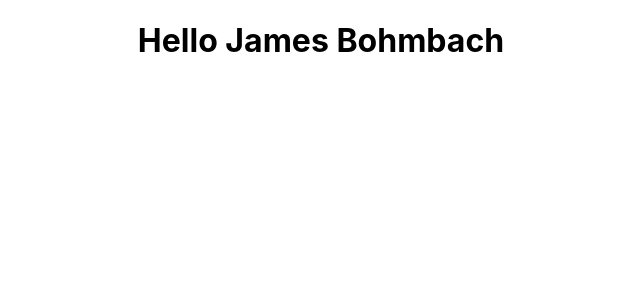
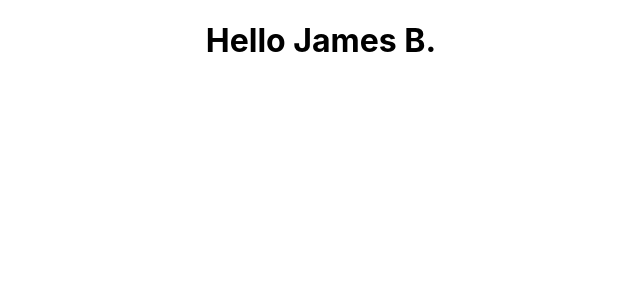
Before and after one commit to hobmij/hello-world, a React (Create React App) app: page / in a window 1280 px wide. Shown: the top 300 px of the page, without its empty margins (319-959 px from the left). Built offline with nearby package versions, Linux system fonts and the light colour scheme.

Commit message:
Convert Greet() to arror function.

```diff
--- a/src/components/Greet.js
+++ b/src/components/Greet.js
@@ -1,7 +1,11 @@
 import React from 'react'
 
-function Greet(){
-    return <h1>Hello James Bohmbach</h1>
-}
+const Greet = () => <h1>Hello James B.</h1>
+
+// The above 'arror' function replaces the syntax below:
+
+// function Greet(){
+//     return <h1>Hello James Bohmbach</h1>
+// }
 
 export default Greet
```
